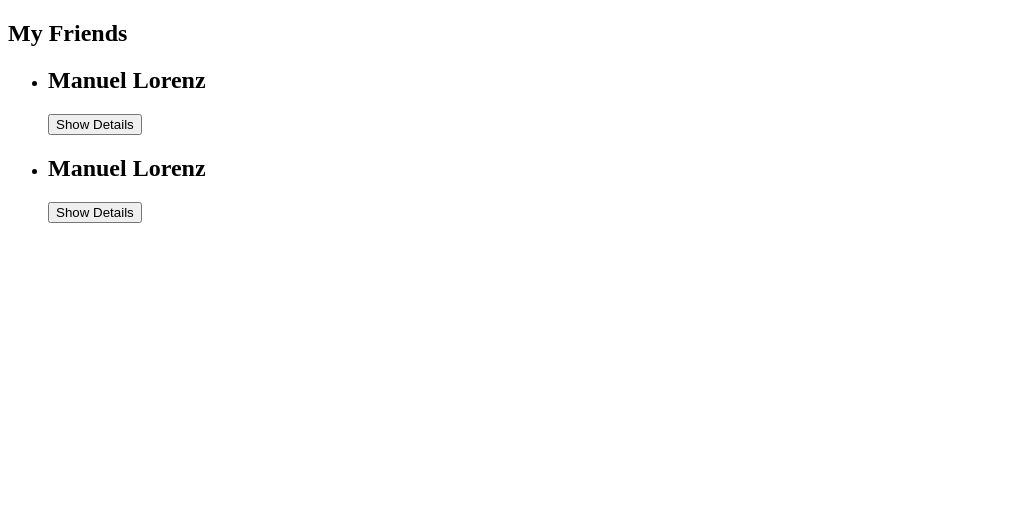
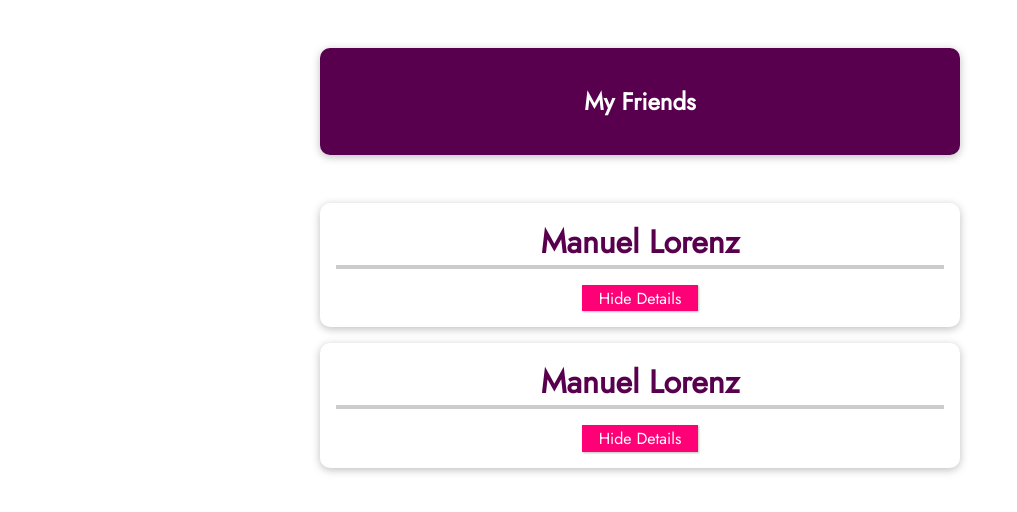
Before and after one commit to Kingsley-coder-prog/a-new-vue-project, a Vue app: page / in a window 1280 px wide. Shown: the top 512 px of the page, without its empty margins (0-1017 px from the left). Built offline with nearby package versions, Linux system fonts and the light colour scheme.

Commit message:
styling component

```diff
--- a/src/App.vue
+++ b/src/App.vue
@@ -1,6 +1,6 @@
 <template>
   <section>
-    <h2>My Friends</h2>
+    <header><h1>My Friends</h1></header>
     <ul>
       <friend-contact></friend-contact>
       <friend-contact></friend-contact>
@@ -30,3 +30,70 @@
   }
 };
 </script>
+
+<style>
+@import url("https://fonts.googleapis.com/css2?family=Jost&display=swap");
+* {
+  box-sizing: border-box;
+}
+
+html {
+  font-family: "Jost", sans-serif;
+}
+
+body {
+  margin: 0;
+}
+
+header {
+  box-shadow: 0 2px 8px rgba(0, 0, 0, 0.26);
+  margin: 3rem auto;
+  border-radius: 10px;
+  padding: 1rem;
+  background-color: #58004d;
+  color: white;
+  text-align: center;
+  width: 90%;
+  max-width: 40rem;
+}
+
+#app ul {
+  margin: 0;
+  padding: 0;
+  list-style: none;
+}
+
+#app li {
+  box-shadow: 0 2px 8px rgba(0, 0, 0, 0.26);
+  margin: 1rem auto;
+  border-radius: 10px;
+  padding: 1rem;
+  text-align: center;
+  width: 90%;
+  max-width: 40rem;
+}
+
+#app h2 {
+  font-size: 2rem;
+  border-bottom: 4px solid #ccc;
+  color: #58004d;
+  margin: 0 0 1rem 0;
+}
+
+#app button {
+  font: inherit;
+  cursor: pointer;
+  border: 1px solid #ff0077;
+  background-color: #ff0077;
+  color: white;
+  padding: 0.05rem 1rem;
+  box-shadow: 1px 1px 2px rgba(0, 0, 0, 0.26);
+}
+
+#app button:hover,
+#app button:active {
+  background-color: #ec3169;
+  border-color: #ec3169;
+  box-shadow: 1px 1px 4px rgba(0, 0, 0, 0.26);
+}
+</style>
--- a/src/components/FriendContact.vue
+++ b/src/components/FriendContact.vue
@@ -1,7 +1,7 @@
 <template>
   <li>
     <h2>{{ friend.name }}</h2>
-    <button @click="toggleDetails">Show Details</button>
+    <button @click="toggleDetails">{{ detailsAreVisible ? "Show" : "Hide" }} Details</button>
     <ul v-if="detailsAreVisible">
       <li><strong>Phone:</strong>{{ friend.phone }}</li>
       <li><strong>Email:</strong>{{ friend.email }}</li>
```
